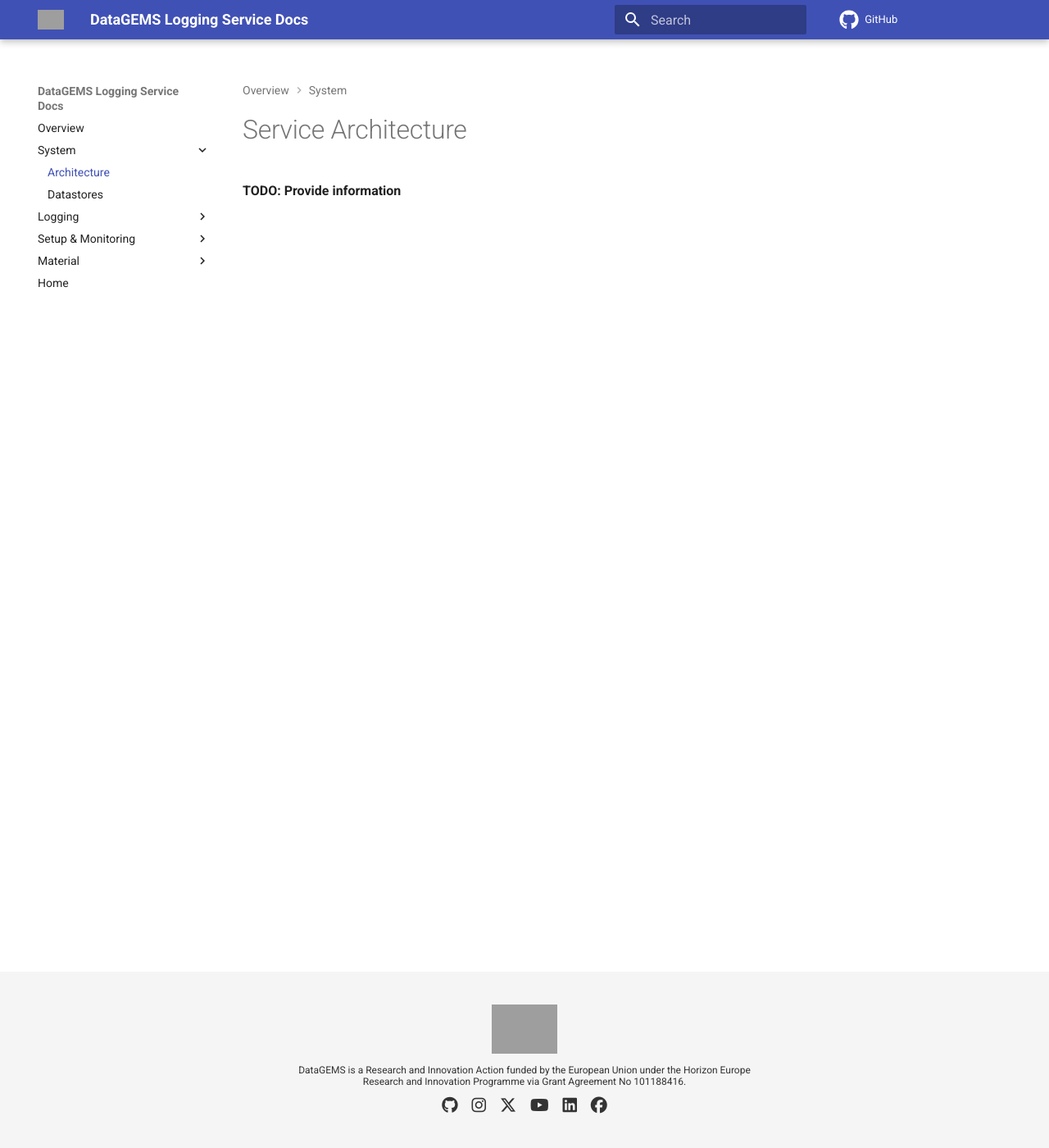
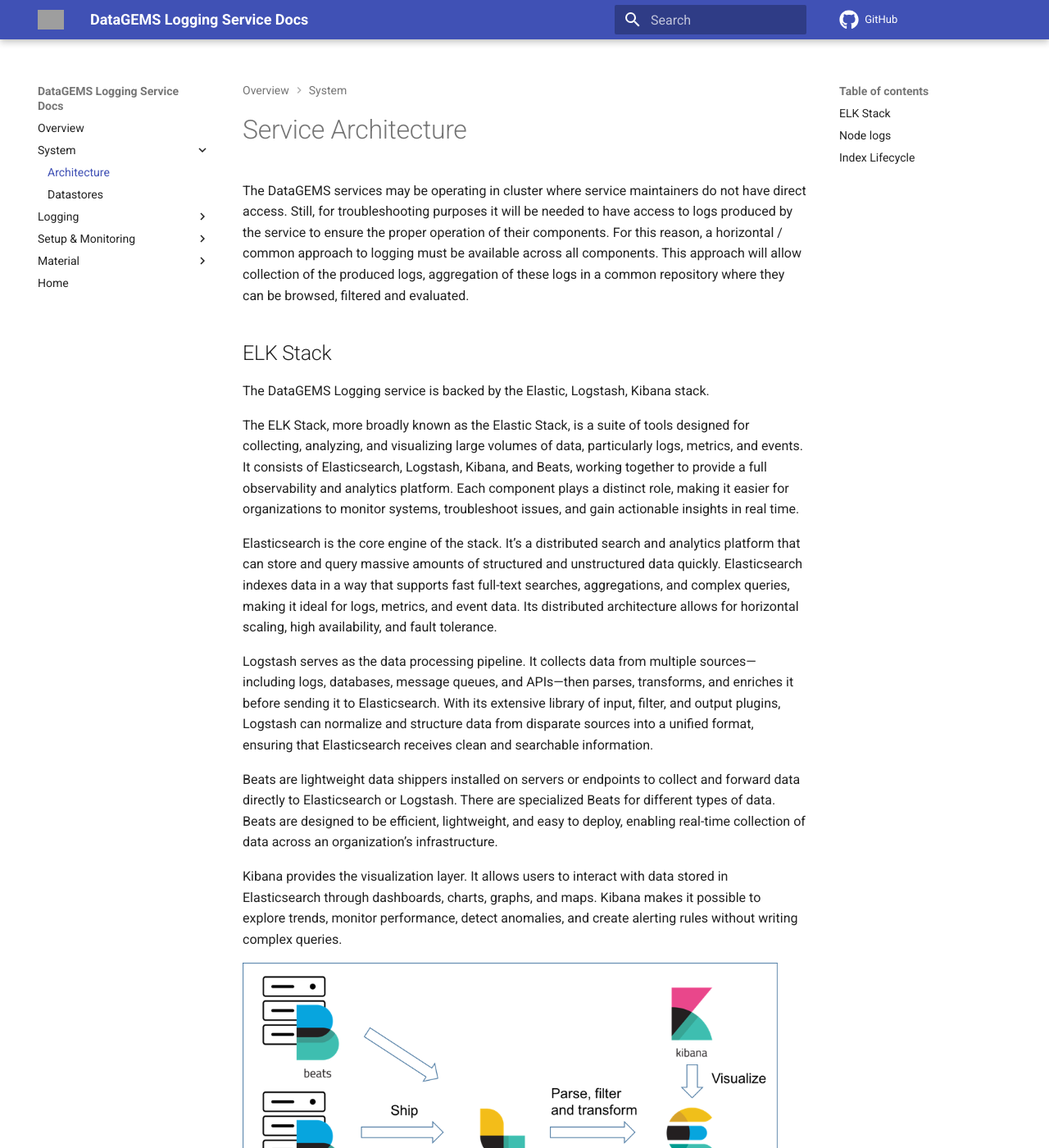
Before and after one commit to datagems-eosc/dg-logging, an MkDocs documentation site: the page built from docs/docs/architecture.md, in a window 1280 px wide and 1400 px high. Shown: the whole window at 82% size. Built offline with MkDocs 1.6.1 and Material for MkDocs 9.7.7, drawn with Linux system fonts in a browser that asks for light colours; comment, search, counter and statistics services are not loaded; the version menu is left out; some of the changed text lies outside the part shown; grey boxes are pictures that could not be loaded.

```diff
--- a/docs/docs/architecture.md
+++ b/docs/docs/architecture.md
@@ -1,3 +1,35 @@
 # Service Architecture
 
-**TODO: Provide information**
+The DataGEMS services may be operating in cluster where service maintainers do not have direct access. Still, for troubleshooting purposes it will be needed to have access to logs produced by the service to ensure the proper operation of their components. For this reason, a horizontal / common approach to logging must be available across all components. This approach will allow collection of the produced logs, aggregation of these logs in a common repository where they can be browsed, filtered and evaluated.
+
+## ELK Stack
+
+The DataGEMS Logging service is backed by the Elastic, Logstash, Kibana stack.
+
+The ELK Stack, more broadly known as the Elastic Stack, is a suite of tools designed for collecting, analyzing, and visualizing large volumes of data, particularly logs, metrics, and events. It consists of Elasticsearch, Logstash, Kibana, and Beats, working together to provide a full observability and analytics platform. Each component plays a distinct role, making it easier for organizations to monitor systems, troubleshoot issues, and gain actionable insights in real time.
+
+Elasticsearch is the core engine of the stack. It’s a distributed search and analytics platform that can store and query massive amounts of structured and unstructured data quickly. Elasticsearch indexes data in a way that supports fast full-text searches, aggregations, and complex queries, making it ideal for logs, metrics, and event data. Its distributed architecture allows for horizontal scaling, high availability, and fault tolerance.
+
+Logstash serves as the data processing pipeline. It collects data from multiple sources—including logs, databases, message queues, and APIs—then parses, transforms, and enriches it before sending it to Elasticsearch. With its extensive library of input, filter, and output plugins, Logstash can normalize and structure data from disparate sources into a unified format, ensuring that Elasticsearch receives clean and searchable information.
+
+Beats are lightweight data shippers installed on servers or endpoints to collect and forward data directly to Elasticsearch or Logstash. There are specialized Beats for different types of data. Beats are designed to be efficient, lightweight, and easy to deploy, enabling real-time collection of data across an organization’s infrastructure.
+
+Kibana provides the visualization layer. It allows users to interact with data stored in Elasticsearch through dashboards, charts, graphs, and maps. Kibana makes it possible to explore trends, monitor performance, detect anomalies, and create alerting rules without writing complex queries.
+
+![ELK](images/elk.png)
+
+Image from: https://logz.io/wp-content/uploads/2017/06/relationship-between-filebeat-and-logstash.png
+
+## Node logs
+
+The logging service collects, parses and ships logs produced by all DataGEMS components running in configured infrastructures.
+
+![ELK Pipeline](images/elk_pipeline.png)
+
+Image from: https://www.slant.co/options/30209/~elk-stack-review
+
+All Docker containers hosting DataGEMS components produce logs that conform to one of the supported log formats. Through container annotations, the logging service stack identifies, parses, transforms and enriches the harvested logs and pushes it to logging service for indexing.
+
+## Index Lifecycle
+
+Logs aggregated in the Logging Service follow a defined lifecycle to manage storage efficiently while retaining the ability to inspect and troubleshoot issues. Data is stored in the Logging Service data stores, which are maintained for a limited period according to retention policies. Once an index reaches a certain age or size, it can be rolled over to a new index, ensuring that older data does not consume excessive storage. The rollover policy can be configured based on the log timestamp, index size, or a combination of both, allowing configuration based balancing performance, storage costs, and accessibility of historical logs for analysis.
--- a/docs/mkdocs.yml
+++ b/docs/mkdocs.yml
@@ -9,7 +9,10 @@ nav:
     - Architecture: architecture.md
     - Datastores: datastore.md
   - Logging:
-    - Overview: logging-overview.md
+    - Log Tracking: logging-tracking.md
+    - Message Structure: logging-structure.md
+    - Log Formats: logging-formats.md
+    - Pipeline: logging-pipeline.md
   - Setup & Monitoring:
     - Automations: automations.md
     - Deployment: deployment.md
```
Also changed, not shown: docs/docs/index.md (+1 -1 lines), docs/docs/logging-formats.md (added, +37 -0 lines), docs/docs/logging-overview.md (deleted, +0 -72 lines), docs/docs/logging-pipeline.md (added, +7 -0 lines), docs/docs/logging-structure.md (added, +20 -0 lines), docs/docs/logging-tracking.md (added, +9 -0 lines), docs/docs/onboarding.md (+2 -2 lines), docs/docs/images/elk.png (added), docs/docs/images/elk_pipeline.png (added).
